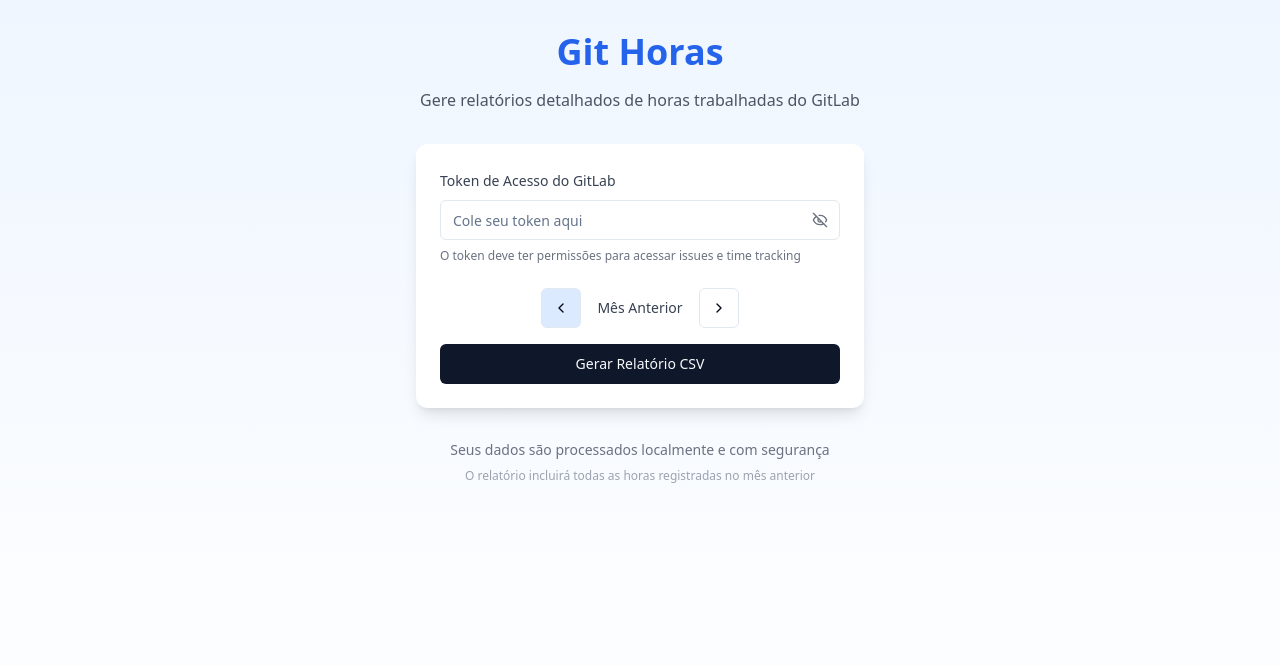
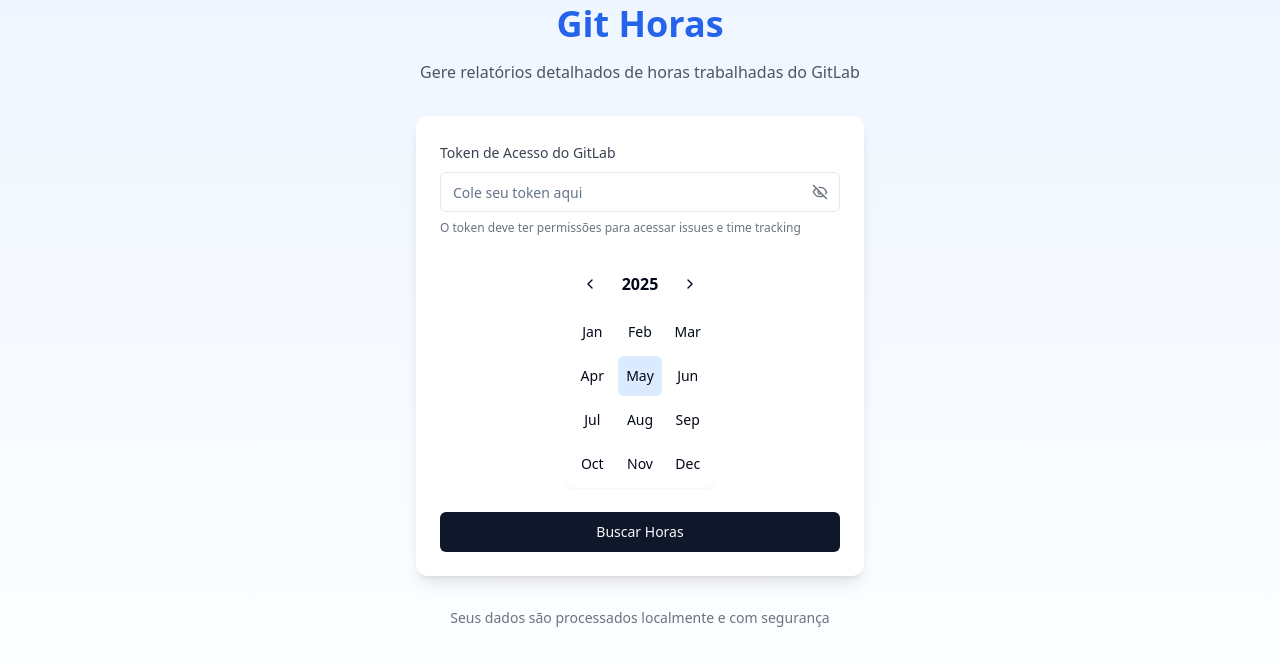
Before and after one commit to pauloarn/gitlab-time-report, a React (Vite) app: page / in a window 1280 px wide. Shown: the top 666 px of the page. Built offline with nearby package versions, Linux system fonts and the light colour scheme.

Commit message:
Adding time logs visualization

```diff
--- a/src/App.jsx
+++ b/src/App.jsx
@@ -1,18 +1,23 @@
-import React, { useState } from "react";
-import { Button } from "@/components/ui/button";
-import { Input } from "@/components/ui/input";
-import { Toaster } from "@/components/ui/toaster";
-import { useToast } from "@/components/ui/use-toast";
-import { motion } from "framer-motion";
-import { generateReport, downloadCSV } from "@/lib/gitlab";
-import { ChevronLeft, ChevronRight, Eye, EyeOff } from "lucide-react";
+import React, {useState} from "react";
+import {Button} from "@/components/ui/button";
+import {Input} from "@/components/ui/input";
+import {Toaster} from "@/components/ui/toaster";
+import {useToast} from "@/components/ui/use-toast";
+import {motion} from "framer-motion";
+import {downloadCSV, generateReport} from "@/lib/gitlab";
+import {Eye, EyeOff} from "lucide-react";
+import {MonthPicker} from "@/components/ui/monthpicker.jsx";
+import {TimeLogTable} from "@/components/ui/timelogtable.jsx";
+import {convertTimeInHoursMinSec} from "@/lib/utils.js";
 
 export default function App() {
     const [token, setToken] = useState("");
     const [loading, setLoading] = useState(false);
-  const [isCurrentMonth, setIsCurrentMonth] = useState(false);
     const [showToken, setShowToken] = useState(false);
-  const { toast } = useToast();
+    const [selectedDate, setSelectedDate] = useState(new Date(new Date().getFullYear(), new Date().getMonth(), 1));
+    const [timeLogs, setTimeLogs] = useState([]);
+    const [totalTime, setTotalTime] = useState(0);
+    const {toast} = useToast();
 
     const handleGenerateCSV = async () => {
         if (!token) {
@@ -26,10 +31,15 @@
 
         setLoading(true);
         try {
-      const csvContent = await generateReport(token, isCurrentMonth);
-      const filename = `relatorio-gitlab-${new Date().toISOString().slice(0, 7)}.csv`;
-      downloadCSV(csvContent, filename);
-
+            const csvContent = await generateReport(token, selectedDate);
+            let auxTotal = 0;
+            csvContent.forEach(element => {
+                element.dataTrack.forEach(secondary => {
+                    auxTotal += secondary.timeLoggedInSeconds;
+                })
+            })
+            setTotalTime(auxTotal)
+            setTimeLogs(csvContent);
             toast({
                 title: "Sucesso!",
                 description: "Relatório gerado com sucesso",
@@ -46,10 +56,10 @@
     };
 
     return (
-    <div className="min-h-screen bg-gradient-to-b from-blue-50 to-white p-8">
+        <div className="min-h-screen bg-gradient-to-b from-blue-50 to-white p-1">
             <motion.div
-        initial={{ opacity: 0, y: 20 }}
-        animate={{ opacity: 1, y: 0 }}
+                initial={{opacity: 0, y: 20}}
+                animate={{opacity: 1, y: 0}}
                 className="max-w-md mx-auto space-y-8"
             >
                 <div className="text-center space-y-4">
@@ -78,9 +88,9 @@
                                 className="absolute right-3 top-1/2 transform -translate-y-1/2 text-gray-500 hover:text-gray-700"
                             >
                                 {showToken ? (
-                  <Eye className="h-4 w-4" />
+                                    <Eye className="h-4 w-4"/>
                                 ) : (
-                  <EyeOff className="h-4 w-4" />
+                                    <EyeOff className="h-4 w-4"/>
                                 )}
                             </button>
                         </div>
@@ -89,36 +99,29 @@
                         </p>
                     </div>
 
+                    <div className="flex items-center justify-center space-x-4">
+                        <MonthPicker currentValue={selectedDate} setValue={setSelectedDate}/>
+                    </div>
                     <div className="space-y-4">
-            <div className="flex items-center justify-center space-x-4">
-              <Button
-                variant="outline"
-                size="icon"
-                onClick={() => setIsCurrentMonth(false)}
-                className={!isCurrentMonth ? "bg-blue-100" : ""}
-              >
-                <ChevronLeft className="h-4 w-4" />
-              </Button>
-              <span className="text-sm font-medium text-gray-700">
-                {isCurrentMonth ? "Mês Atual" : "Mês Anterior"}
-              </span>
-              <Button
-                variant="outline"
-                size="icon"
-                onClick={() => setIsCurrentMonth(true)}
-                className={isCurrentMonth ? "bg-blue-100" : ""}
-              >
-                <ChevronRight className="h-4 w-4" />
-              </Button>
-            </div>
 
                         <Button
                             onClick={handleGenerateCSV}
                             disabled={loading}
                             className="w-full"
                         >
-              {loading ? "Gerando relatório..." : "Gerar Relatório CSV"}
+                            Buscar Horas
                         </Button>
+                        {timeLogs.length > 0 &&
+                            <Button
+                                onClick={() => downloadCSV(timeLogs, selectedDate)}
+                                disabled={loading}
+                                className="w-full"
+                                variant={"secondary"}
+                            >
+                                Exportar CSV
+                            </Button>
+                        }
+
                     </div>
                 </div>
 
@@ -126,12 +129,27 @@
                     <p className="text-sm text-gray-500">
                         Seus dados são processados localmente e com segurança
                     </p>
-          <p className="text-xs text-gray-400">
-            O relatório incluirá todas as horas registradas no {isCurrentMonth ? "mês atual" : "mês anterior"}
-          </p>
                 </div>
             </motion.div>
-      <Toaster />
+            {timeLogs.length > 0 &&
+                <TimeLogTable
+                    data={[...timeLogs, {dataTrack: [{description: "Total", timeLoggedInSeconds: totalTime}]}]}
+                    mainKeyInfo={{key: 'taskName', title: 'Tarefa'}}
+                    subKey="dataTrack"
+                    listOfItems={[
+                        {
+                            key: 'description',
+                            title: 'Sub Tarefa'
+                        },
+                        {
+                            key: 'timeLoggedInSeconds',
+                            title: 'Horas Trabalhadas',
+                            render: convertTimeInHoursMinSec
+                        }
+                    ]}
+                />
+            }
+            <Toaster/>
         </div>
     );
 }
--- a/src/components/ui/button.jsx
+++ b/src/components/ui/button.jsx
@@ -1,6 +1,6 @@
-import { cn } from '@/lib/utils';
-import { Slot } from '@radix-ui/react-slot';
-import { cva } from 'class-variance-authority';
+import {cn} from '@/lib/utils';
+import {Slot} from '@radix-ui/react-slot';
+import {cva} from 'class-variance-authority';
 import React from 'react';
 
 const buttonVariants = cva(
@@ -14,7 +14,7 @@
                 outline:
                     'border border-input bg-background hover:bg-accent hover:text-accent-foreground',
                 secondary:
-          'bg-secondary text-secondary-foreground hover:bg-secondary/80',
+                    'bg-green-500 text-white hover:bg-green-600',
                 ghost: 'hover:bg-accent hover:text-accent-foreground',
                 link: 'text-primary underline-offset-4 hover:underline',
             },
@@ -32,11 +32,11 @@
     },
 );
 
-const Button = React.forwardRef(({ className, variant, size, asChild = false, ...props }, ref) => {
+const Button = React.forwardRef(({className, variant, size, asChild = false, ...props}, ref) => {
     const Comp = asChild ? Slot : 'button';
     return (
         <Comp
-			className={cn(buttonVariants({ variant, size, className }))}
+            className={cn(buttonVariants({variant, size, className}))}
             ref={ref}
             {...props}
         />
@@ -44,4 +44,4 @@
 });
 Button.displayName = 'Button';
 
-export { Button, buttonVariants };
+export {Button, buttonVariants};
--- /dev/null
+++ b/src/components/ui/monthpicker.jsx
@@ -0,0 +1,62 @@
+import React from "react";
+import {format} from "date-fns";
+import {Button} from "@/components/ui/button";
+import {ChevronLeft, ChevronRight} from "lucide-react";
+
+export function MonthPicker({currentValue, setValue}) {
+    const months = [
+        "Janeiro", "Fevereiro", "Março", "Abril",
+        "Maio", "Junho", "Julho", "Agosto",
+        "Setembro", "Outubro", "Novembro", "Dezembro"
+    ];
+
+    const currentDate = currentValue || new Date();
+    const currentMonth = currentDate.getMonth();
+    const currentYear = currentDate.getFullYear();
+
+    const handleMonthChange = (monthIndex) => {
+        const newDate = new Date(currentYear, monthIndex, 1);
+        setValue(newDate);
+    };
+
+    const changeYear = (increment) => {
+        const newDate = new Date(currentYear + increment, currentMonth, 1);
+        setValue(newDate);
+    };
+
+    return (
+        <div className="flex flex-col p-1 bg-white rounded-lg shadow-sm">
+            <div className="flex items-center justify-between w-full mb-2">
+                <Button
+                    variant="ghost"
+                    size="icon"
+                    onClick={() => changeYear(-1)}
+                >
+                    <ChevronLeft className="h-4 w-4"/>
+                </Button>
+                <span className="font-semibold">{currentYear}</span>
+                <Button
+                    variant="ghost"
+                    size="icon"
+                    onClick={() => changeYear(1)}
+                >
+                    <ChevronRight className="h-4 w-4"/>
+                </Button>
+            </div>
+            <div className="grid grid-cols-3 gap-1">
+                {months.map((month, index) => (
+                    <Button
+                        key={month}
+                        variant="ghost"
+                        className={`text-sm p-2 ${
+                            index === currentMonth ? "bg-blue-100" : ""
+                        }`}
+                        onClick={() => handleMonthChange(index)}
+                    >
+                        {format(new Date(currentYear, index), "MMM")}
+                    </Button>
+                ))}
+            </div>
+        </div>
+    );
+}
--- /dev/null
+++ b/src/components/ui/timelogtable.jsx
@@ -0,0 +1,60 @@
+import React from "react";
+
+// const teste = {
+//     key: string
+//     title: string
+//      render: (value) => string
+// }
+
+export function TimeLogTable({data, mainKeyInfo, subKey, listOfItems}) {
+    if (!data || data.length === 0) {
+        return <div className="text-gray-500 text-center p-4">No data available</div>;
+    }
+
+    return (
+        <div className="overflow-x-scroll min-w-min p-12">
+            <table className=" border-collapse table-auto">
+                <thead className="bg-gray-50">
+                <tr>
+                    <th className="w-1/4 px-4 py-4 text-sm font-medium text-gray-900 break-words">
+                        {mainKeyInfo.title}
+                    </th>
+                    {listOfItems.map((item, index) => (
+                        <th className="px-6 py-3 text-left text-xs font-medium text-gray-500 uppercase tracking-wider"
+                            key={item.key + index}>
+                            {item.title}
+                        </th>
+                    ))}
+                </tr>
+                </thead>
+                <tbody className="bg-white divide-y divide-gray-200">
+                {data.map((item, index) => {
+                    const subItems = item[subKey] || [];
+                    return (
+                        <tr key={index} className="hover:bg-gray-50">
+                            <td className="w-1/4 px-4 py-4 text-sm font-medium text-gray-900 break-words">
+                                {item[mainKeyInfo.key]}
+                            </td>
+                            {listOfItems.map((itemKey, index) => {
+                                return (
+                                    <td className="w-1/2 px-4 py-4 text-sm font-medium text-gray-900 break-words"
+                                        key={itemKey.key + index}>
+                                        {subItems.map((subItem, subIndex) => {
+                                            return (
+                                                <tr key={subIndex} className="text-sm text-gray-500">
+                                                    {itemKey.render ? itemKey.render(subItem[itemKey.key]) : subItem[itemKey.key]}
+                                                </tr>)
+                                        })
+                                        }
+                                    </td>
+                                )
+                            })}
+
+                        </tr>
+                    );
+                })}
+                </tbody>
+            </table>
+        </div>
+    );
+}
```
Also changed, not shown: src/lib/gitlab.js, 1 other file (tests, documents, lock files or other folders). Lines whose indentation alone changed are shown as unchanged.
